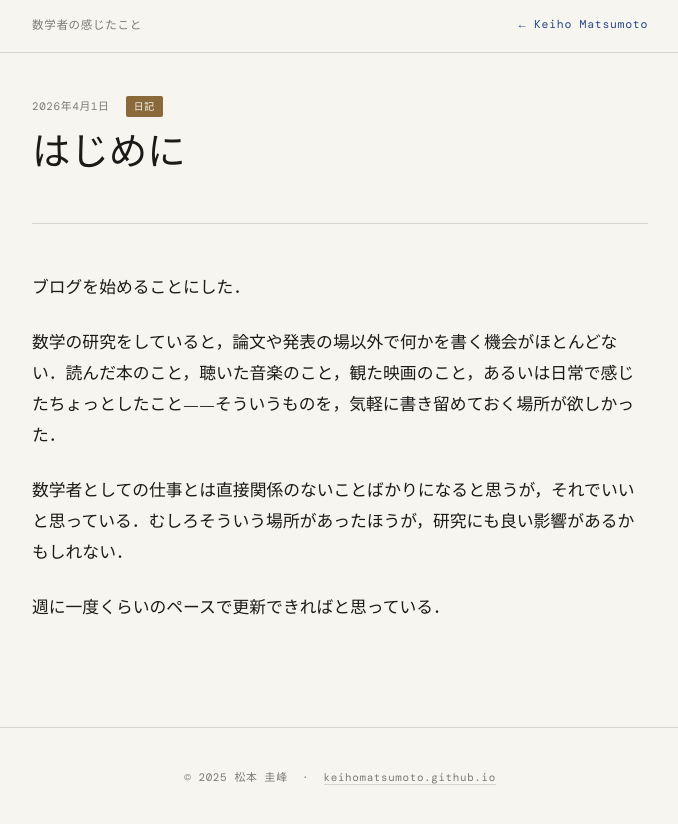
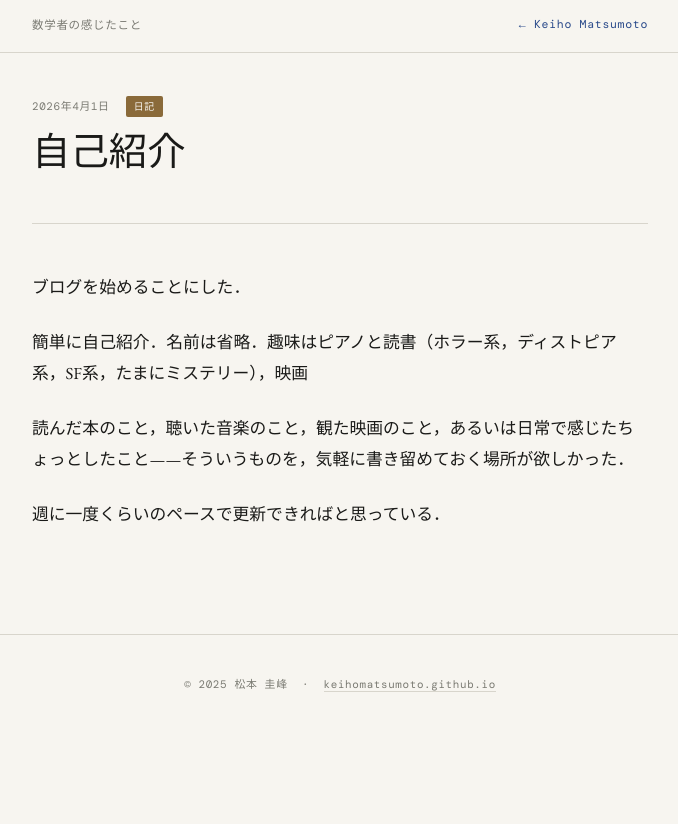
Before and after one commit to keihomatsumoto/blog, a Jekyll site: the page built from _posts/2026-04-01-hajimeni.md, in a window 1280 px wide. Shown: the top 824 px of the page, without its empty margins (300-978 px from the left). Built offline with Jekyll 4.4.1, drawn with Linux system fonts in a browser that asks for light colours; some web fonts are replaced.

Commit message:
Update 2026-04-01-hajimeni.md

```diff
--- a/_posts/2026-04-01-hajimeni.md
+++ b/_posts/2026-04-01-hajimeni.md
@@ -1,14 +1,14 @@
 ---
 layout: post
-title: "はじめに"
+title: "自己紹介"
 date: 2026-04-01
 tag: 日記
 ---
 
 ブログを始めることにした．
 
-数学の研究をしていると，論文や発表の場以外で何かを書く機会がほとんどない．読んだ本のこと，聴いた音楽のこと，観た映画のこと，あるいは日常で感じたちょっとしたこと——そういうものを，気軽に書き留めておく場所が欲しかった．
+簡単に自己紹介．名前は省略．趣味はピアノと読書（ホラー系，ディストピア系，SF系，たまにミステリー），映画
 
-数学者としての仕事とは直接関係のないことばかりになると思うが，それでいいと思っている．むしろそういう場所があったほうが，研究にも良い影響があるかもしれない．
+読んだ本のこと，聴いた音楽のこと，観た映画のこと，あるいは日常で感じたちょっとしたこと——そういうものを，気軽に書き留めておく場所が欲しかった．
 
 週に一度くらいのペースで更新できればと思っている．
```
